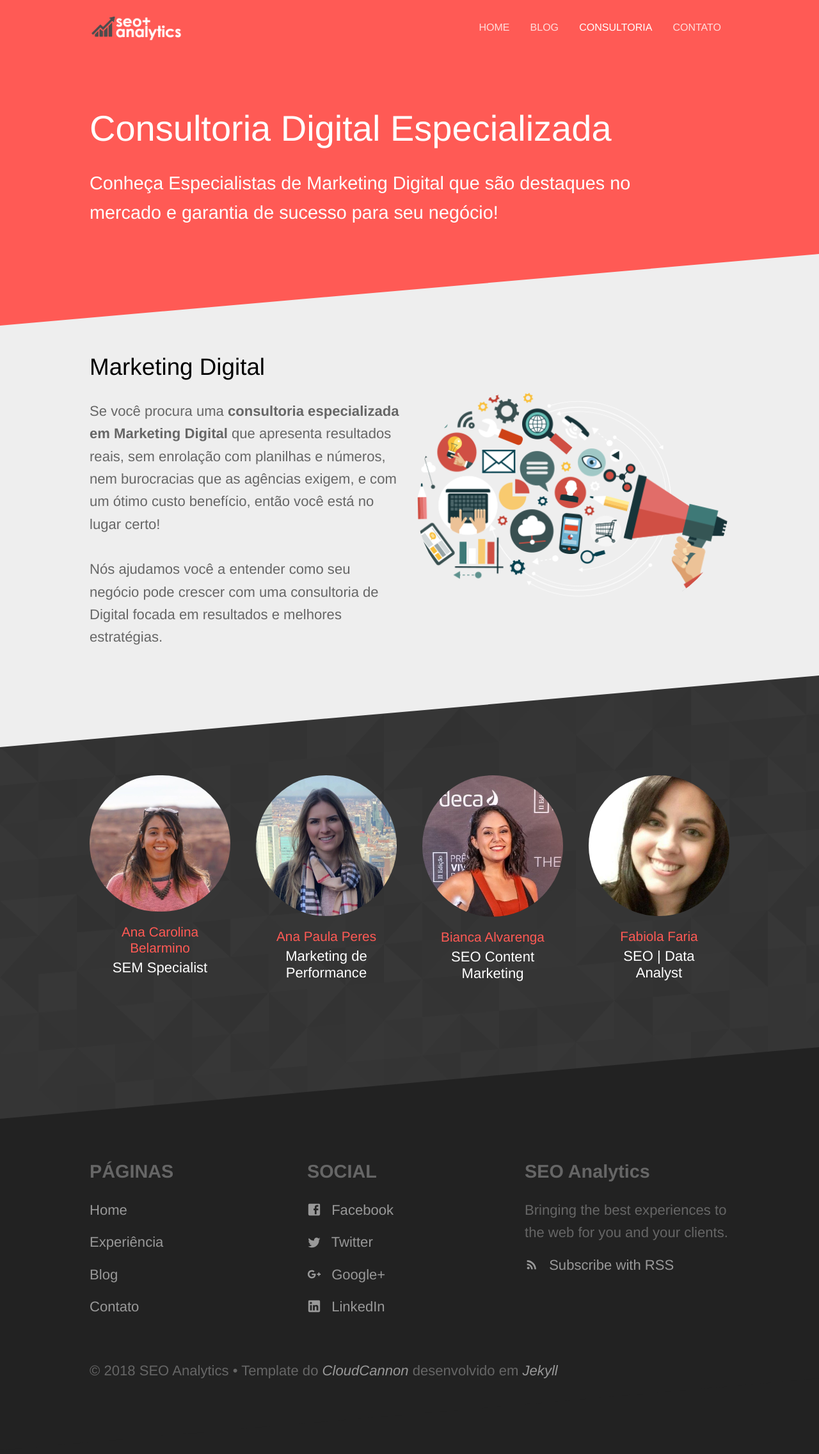
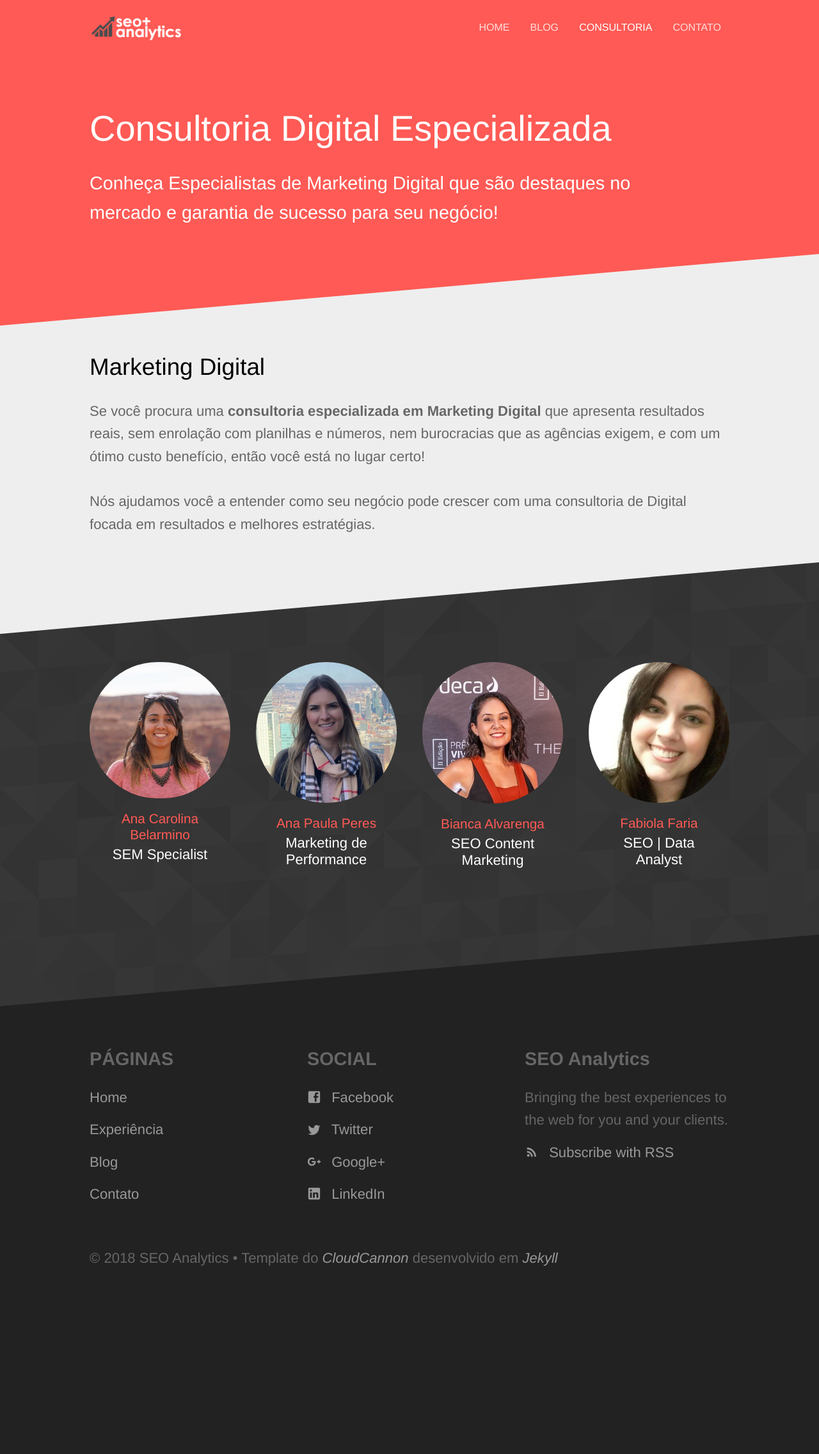
Before and after one commit to seoanalytics/seoanalytics.github.io, a Jekyll site: the page built from consultoria.html, in a window 1280 px wide. Shown: the whole page at 64% size. Built offline with Jekyll 4.4.1, drawn with Linux system fonts in a browser that asks for light colours; after the commit the page ends 2096 px from its top, so only the background shows below that.

Commit message:
Updated 'consultoria.html' via CloudCannon

```diff
--- a/consultoria.html
+++ b/consultoria.html
@@ -13,14 +13,6 @@ subtitle: Conheça Especialistas de Marketing Digital que são destaques no merc
 			<p class="editable">
 				Se voc&ecirc; procura uma <strong>consultoria especializada em Marketing Digital&nbsp;</strong>que apresenta resultados reais, sem enrola&ccedil;&atilde;o com planilhas e n&uacute;meros, nem burocracias que as ag&ecirc;ncias exigem, e com um &oacute;timo custo benef&iacute;cio, ent&atilde;o voc&ecirc; est&aacute; no lugar certo!<br /><br />N&oacute;s ajudamos voc&ecirc; a entender como seu neg&oacute;cio pode crescer com uma consultoria de Digital focada em resultados e melhores estrat&eacute;gias.
 			</p>
-			<p class="editable">
-				<!-- <a href="__notset__"></a><a data-cms-editor-link-style="undefined" href="/consultores/">VEJA CONSULTORES INDEPENDENTES &rarr;</a> -->
-			</p>
-		</div>
-		<div>
-			<ul class="image-grid">
-					<li><a href="{{ site.baseurl }}/consultores/"><img src="/images/marketing-secrets.png" /></a></li>
-			</ul>
 		</div>
 	</div>
 </section>
```
